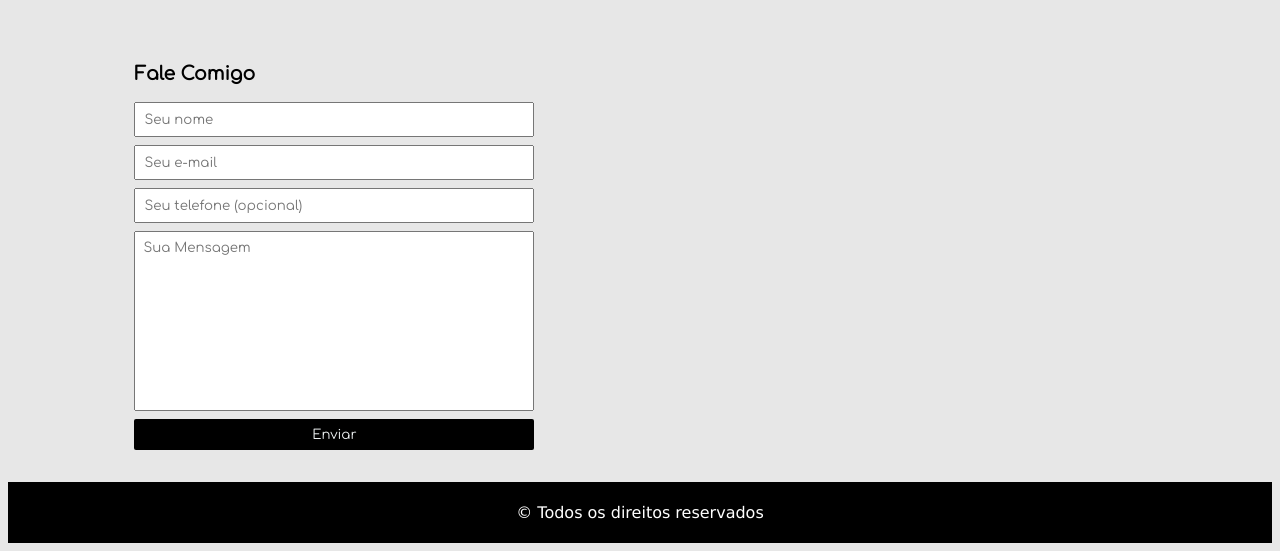
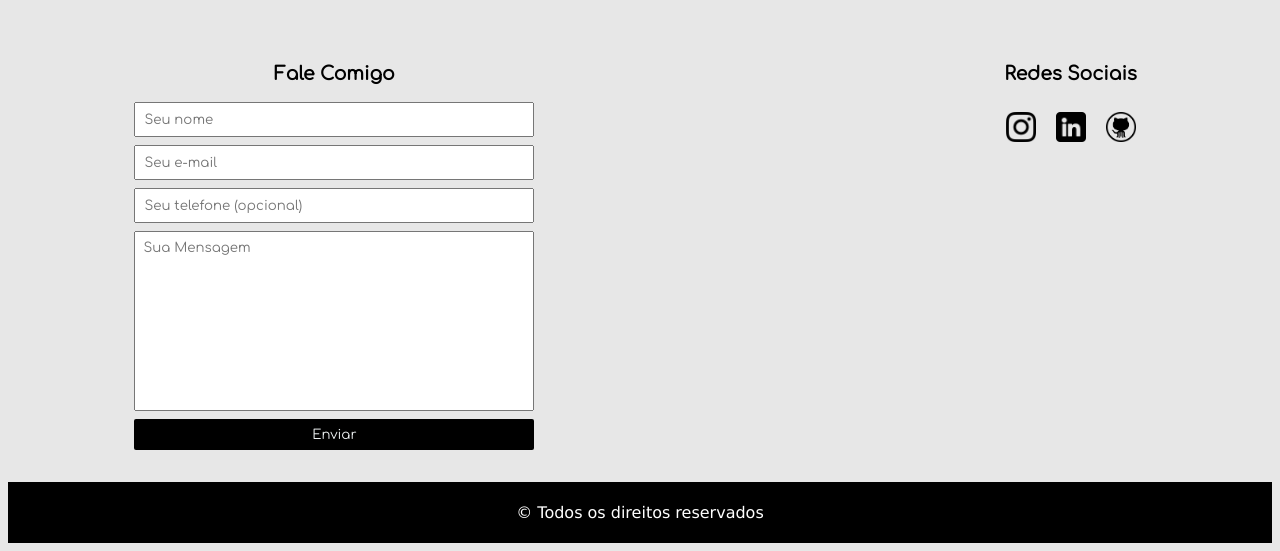
Before and after one commit to AndrewRochadev/Andrew-Rocha, a plain HTML site: page index.html in a window 1280 px wide. Shown: the part 1298-1849 px from the top of the page. Drawn offline with Linux system fonts and the light colour scheme.

Commit message:
Adição das redes sociais

```diff
--- a/index.html
+++ b/index.html
@@ -113,6 +113,26 @@
                     <button type="submit">Enviar</button>
                 </form>
             </div>
+            <div>
+                <h3>Redes Sociais</h3>
+                <ul class="redes-sociais">
+                    <li>
+                        <a href="https://www.instagram.com/oandrewrocha" title="Instagram">
+                            <img src="imagens/instagram.png" alt="Logo do instagram">
+                        </a>
+                    </li>
+                    <li>
+                        <a href="https://www.linkedin.com/in/oandrewrocha/" title="Linkedin">
+                            <img src="imagens/linkedin.png" alt="Logo do linkedin">
+                        </a>
+                    </li>
+                    <li>
+                        <a href="https://github.com/AndrewRochadev/" title="Github">
+                            <img src="imagens/GitHub.png" alt="Logo do github">
+                        </a>
+                    </li>
+                </ul>
+            </div>
         </div>
     </section>
     <footer>
--- a/main.css
+++ b/main.css
@@ -99,6 +99,20 @@ form button {
 input:focus textarea:focus {
     outline-color: #182c61;
 }
+h3 {
+    text-align: center;
+}
+.redes-sociais {
+    display: flex;
+    padding: 0;
+}
+.redes-sociais img {
+    width: 30px;
+    margin: 10px;
+}
+.redes-sociais li {
+    display: inline;
+}
 footer {
     text-align: center;
     background-color: #000000;
```
Also changed, not shown: imagens/instagram.png (added), imagens/linkedin.png (added).
